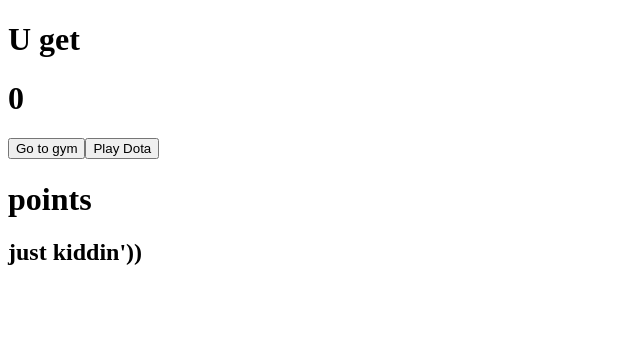
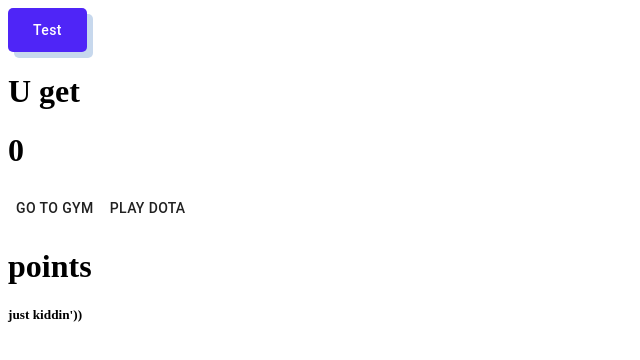
Before and after one commit to laqube/osek, a React (Create React App) app: page / in a window 1280 px wide. Shown: the top 360 px of the page, without its empty margins (0-640 px from the left). Built offline with nearby package versions, Linux system fonts and the light colour scheme.

Commit message:
Testing new components
test02

```diff
--- a/public/index.html
+++ b/public/index.html
@@ -4,6 +4,9 @@
     <meta charset="utf-8" />
 
     <title>osek</title>
+    <link rel="preconnect" href="https://fonts.googleapis.com">
+    <link rel="preconnect" href="https://fonts.gstatic.com" crossorigin>
+    <link href="https://fonts.googleapis.com/css2?family=Quicksand&display=swap" rel="stylesheet">
   </head>
   <body>
     <noscript>You need to enable JavaScript to run this app.</noscript>
--- a/src/App.js
+++ b/src/App.js
@@ -1,14 +1,45 @@
 import React, {useState} from 'react';
 import Counter from "./components/counter";
+import { createTheme, ThemeProvider} from "@material-ui/core/styles";
+import CustomBtn from "./components/CustomBtn";
+
+const theme = createTheme({
+    palette:{
+        primary: {
+            main: "#2e1667",
+        },
+        secondary: {
+            main: "#c7d8ed",
+        },
+    },
+    typography: {
+        fontFamily: [
+            'Quicksand'
+        ],
+        h4: {
+            fontWeight: 600,
+            fontSize: 28,
+            lineHeight: '2rem',
+
+        },
+        h5: {
+            fontWeight: 100,
+            lineHeight: '2rem',
+        },
+    },
+});
 
 function App() {
 
     return(
       <div className="App">
+          <ThemeProvider theme={theme}>
+            <CustomBtn txt="test"/>
+          </ThemeProvider>
           <h1>U get </h1>
           <Counter/>
           <h1> points </h1>
-          <h2>just kiddin'))</h2>
+          <h5>just kiddin'))</h5>
       </div>
     );
 }
--- /dev/null
+++ b/src/components/CustomBtn.jsx
@@ -0,0 +1,34 @@
+import React from 'react';
+import {Button} from '@material-ui/core'
+import {withStyles} from '@material-ui/core/styles'
+
+const StyledButton = withStyles({
+    root: {
+        display: "flex",
+        alignItems: "center",
+        justifyContent: "center",
+        height: "44px",
+        padding: "0 25px",
+        boxSizing: "border-box",
+        borderRadius: "5px",
+        background: "#4f25f7",
+        color: "#fff",
+        transform: "none",
+        boxShadow: "6px 6px 0 0 #c7d8ed",
+        transition: "background .3s, border-color .3s, color .3s",
+        "&:hover":{
+            backgroundColor: "#4f25f7"
+        },
+    },
+    label: {
+        textTransform: 'capitalize',
+    },
+})(Button);
+
+const CustomBtn = (props) => {
+    return (
+        <StyledButton variant="contained">{props.txt}</StyledButton>
+    );
+};
+
+export default CustomBtn;
--- a/src/components/counter.jsx
+++ b/src/components/counter.jsx
@@ -1,4 +1,6 @@
 import React, {useState} from 'react';
+import {Button} from '@material-ui/core'
+
 
 const Counter = function (){
     const[bitches, setBitches] = useState(0);
@@ -14,8 +16,8 @@ const Counter = function (){
     return(
         <div>
             <h1>{bitches}</h1>
-            <button onClick={plus}>Go to gym</button>
-            <button onClick={minus}>Play Dota</button>
+            <Button onClick={plus}>Go to gym</Button>
+            <Button onClick={minus}>Play Dota</Button>
         </div>
     );
 
```
Also changed, not shown: src/components/navbar.jsx (added, +16 -0 lines), src/logo.svg (added), src/logoMobile.svg (added).
